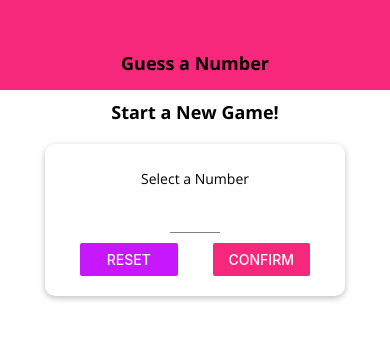
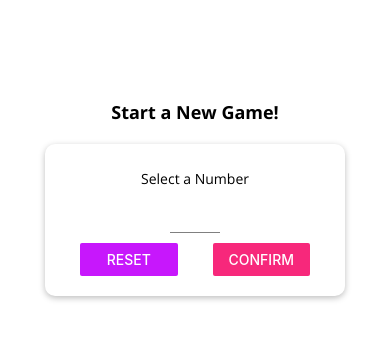
Before and after one commit to OscarSanz98/StylingApp, a React Native app: screen / in a window 390 px wide. Shown: the top 340 px of the page. Built offline with nearby package versions, Linux system fonts and the light colour scheme.

Commit message:
Implement Platform API
Used Platform API to apply styling depending on what platform is used

```diff
--- a/components/Header.js
+++ b/components/Header.js
@@ -5,7 +5,7 @@ import Colors from '../constants/colors';
 
 const Header = props => {
     return (
-        <View style={styles.header}>
+        <View style={{...styles.headerBase, ...Platform.select({ios: styles.headeriOS, android: styles.headerAndroid})}}>
             <Text style={styles.headerTitle}>{props.title}</Text>
         </View>
     );
@@ -13,19 +13,33 @@ const Header = props => {
 
 
 const styles = StyleSheet.create({
-    header: {
+    headerBase : {
         width: '100%',
         height: 90,
         paddingTop: 36,
+        alignItems: 'center',
+        justifyContent: 'center',
+
+
+    },
+
+    headeriOS: {
+        backgroundColor: 'white',
+        borderBottomColor: '#ccc',
+        borderBottomWidth: 1,
+    },
+
+    headerAndroid: {
         backgroundColor: Colors.primary,
-        alignItems: 'center',
-        justifyContent: 'center'
+        borderBottomColor: 'transparent',
+        borderBottomWidth:  0,
     },
 
     headerTitle: {
-        color: 'black',
+        color: Platform.OS === "ios" ? Colors.primary : 'white',
         fontSize: 18,
-        fontFamily: 'open-sans-bold'
+        fontFamily: 'open-sans-bold',
+
     }
 });
 
```
